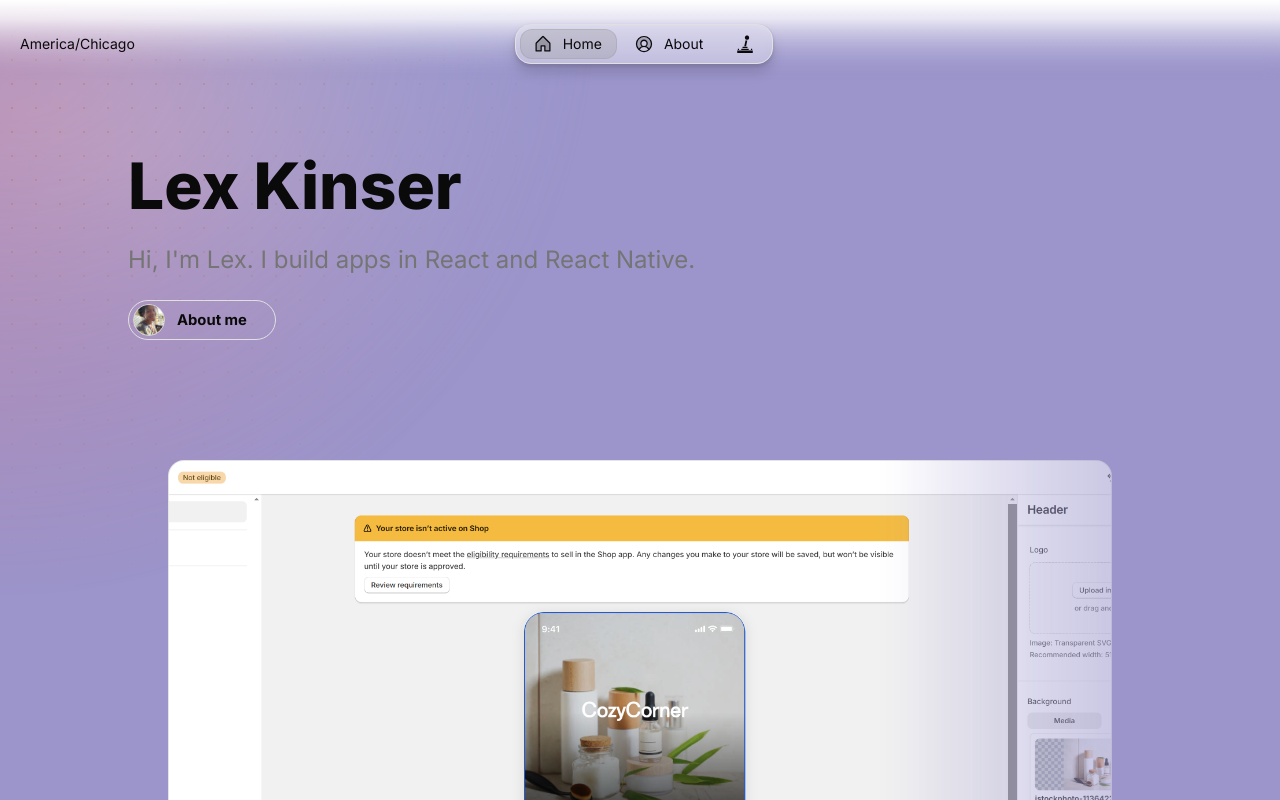
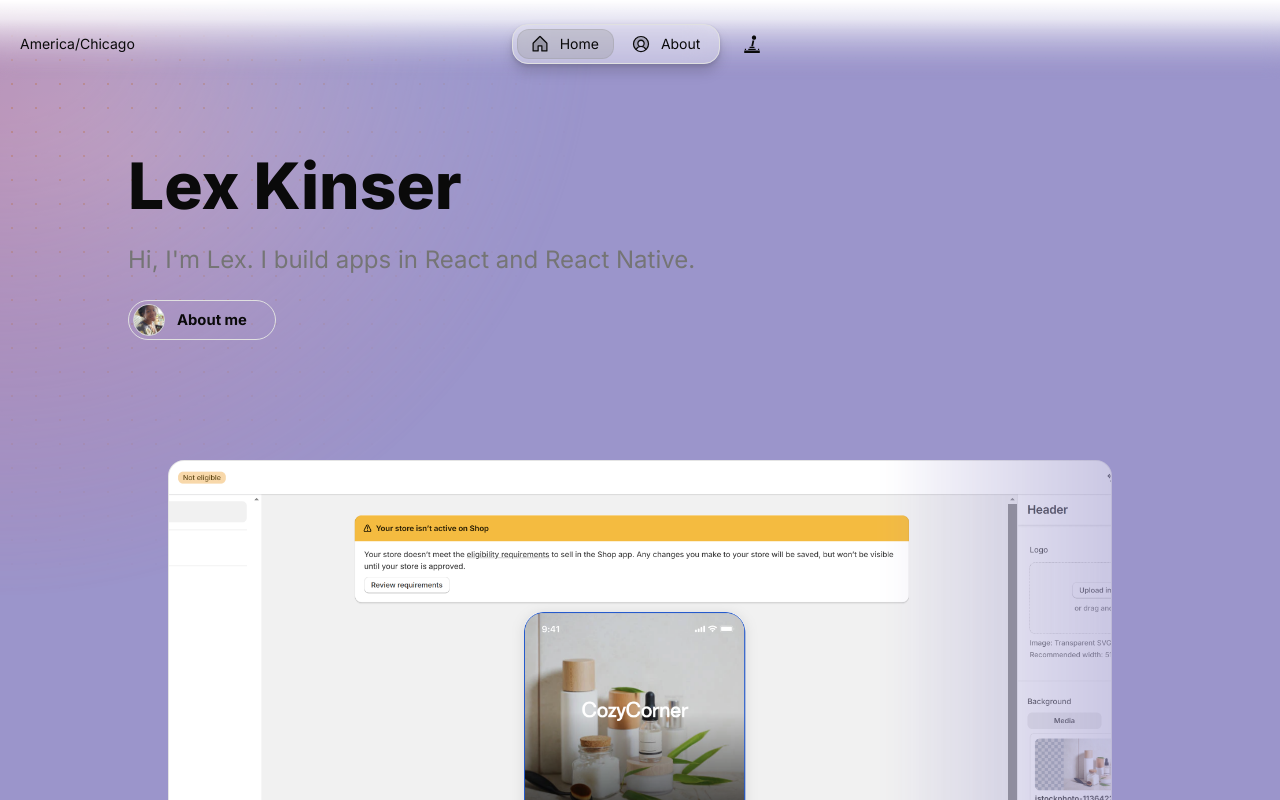
Before and after one commit to Alexandria/game-dev-portfolio, a Next.js app: page /en in a window 1280 px wide. Shown: the top 800 px of the page. Built offline with nearby package versions, Linux system fonts and the light colour scheme.

Commit message:
split toggle button

```diff
--- a/src/components/Header.tsx
+++ b/src/components/Header.tsx
@@ -98,7 +98,7 @@ export const Header = () => {
         >
           {display.location && <Flex hide="s">{person.location}</Flex>}
         </Flex>
-        <Flex fillWidth justifyContent="center">
+        <Flex gap="8" fillWidth justifyContent="center">
           <Flex
             background="surface"
             border="neutral-medium"
@@ -131,17 +131,6 @@ export const Header = () => {
                   </Flex>
                 </ToggleButton>
               )}
-              {
-                <ToggleButton
-                  prefixIcon="joyStick"
-                  selected={gameMode}
-                  // className={classNames({
-                  //   [styles.toggleButtonOn]: gameMode,
-                  //   [styles.toggleButtonOff]: !gameMode,
-                  // })}
-                  onClick={toggleGameMode}
-                />
-              }
 
               {/* {routes["/work"] && (
                 <ToggleButton
@@ -177,6 +166,25 @@ export const Header = () => {
                 </ToggleButton>
               )} */}
             </Flex>
+          </Flex>
+          <Flex
+            background="transparent"
+            // border="neutral-medium"
+            // borderStyle="solid-1"
+            // radius="m-4"
+            // shadow="l"
+            padding="1"
+            justifyContent="center"
+          >
+            <ToggleButton
+              prefixIcon="joyStick"
+              selected={gameMode}
+              // className={classNames({
+              //   [styles.toggleButtonOn]: gameMode,
+              //   [styles.toggleButtonOff]: !gameMode,
+              // })}
+              onClick={toggleGameMode}
+            />
           </Flex>
         </Flex>
         <Flex fillWidth justifyContent="flex-end" alignItems="center">
```
